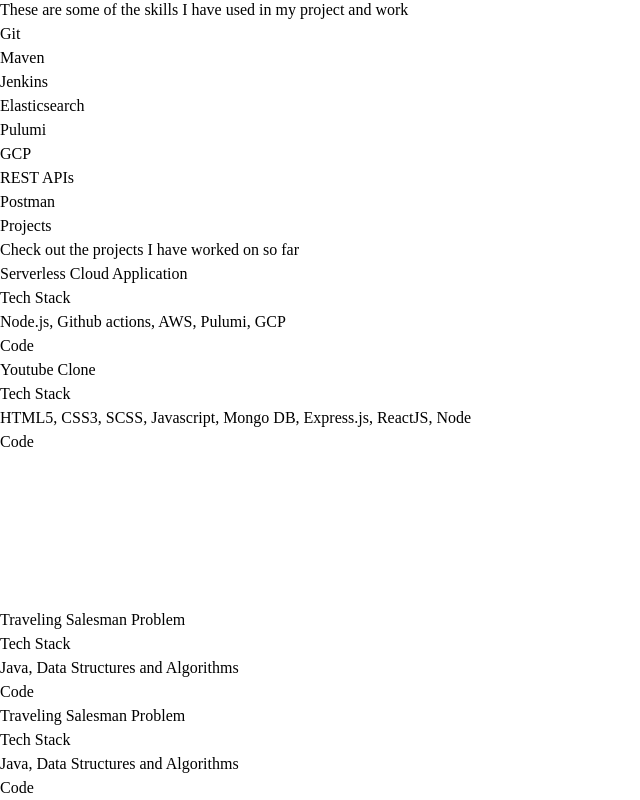
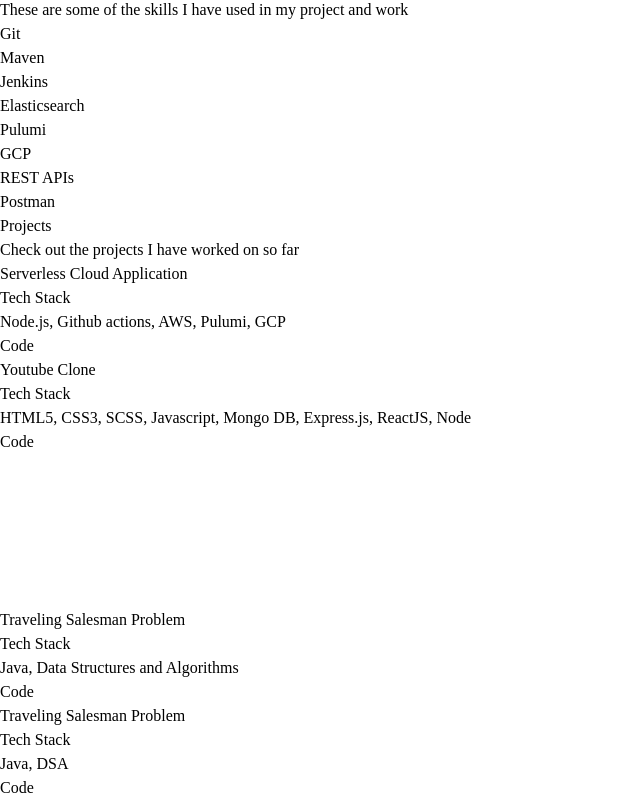
Before and after one commit to aishwaryavenkatesan/aishwaryavenkatesan.github.io, a React (Create React App) app in the folder my-portfolio/: page / in a window 1280 px wide. Shown: the part 4870-5670 px from the top of the page, without its empty margins (0-640 px from the left). Built offline with nearby package versions, Linux system fonts and the light colour scheme.

Commit message:
provided relative path to check resume download

```diff
--- a/my-portfolio/src/components/Navbar.jsx
+++ b/my-portfolio/src/components/Navbar.jsx
@@ -120,7 +120,7 @@
           <li className="w-[160px] h-[60px] flex justify-between items-center ml-[-100px] hover:ml-[-10px] duration-300 bg-blue-500">
             <a
               className="flex justify-between items-center w-full text-gray-300"
-              href="https://github.com/aishwaryavenkatesan/aishwaryavenkatesan.github.io/blob/main/AishwaryaVresume.pdf"
+              href="AishwaryaVresume.pdf"
               download="aishwarya_v_resume.pdf"
             >
               Resume
@@ -135,4 +135,5 @@
   );
 };
 
+// https://github.com/aishwaryavenkatesan/aishwaryavenkatesan.github.io/blob/main/AishwaryaVresume.pdf
 export default Navbar;
--- a/my-portfolio/src/components/Projects.jsx
+++ b/my-portfolio/src/components/Projects.jsx
@@ -129,9 +129,7 @@
               <p className="text-gray-300 font-bold text-lg text-center">
                 Tech Stack
               </p>
-              <p className="text-center text-sm">
-                Java, Data Structures and Algorithms
-              </p>
+              <p className="text-center text-sm">Java, DSA</p>
               <div className="pt-2 text-center">
                 <a href="/">
                   <button className="text-center rounded-lg px-4 py-2 m-2 bg-white text-gray-700 font-bold text-lg">
```
